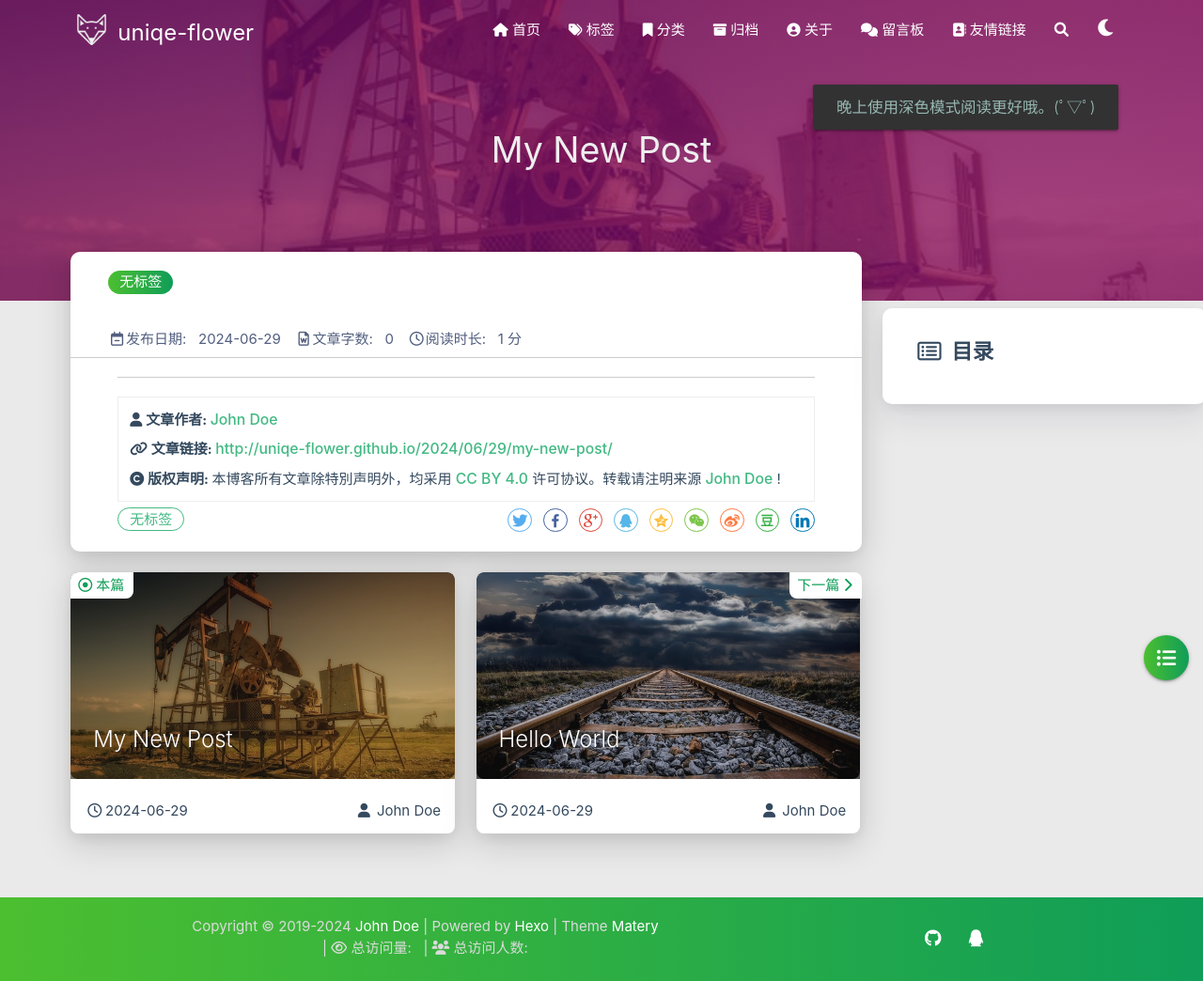
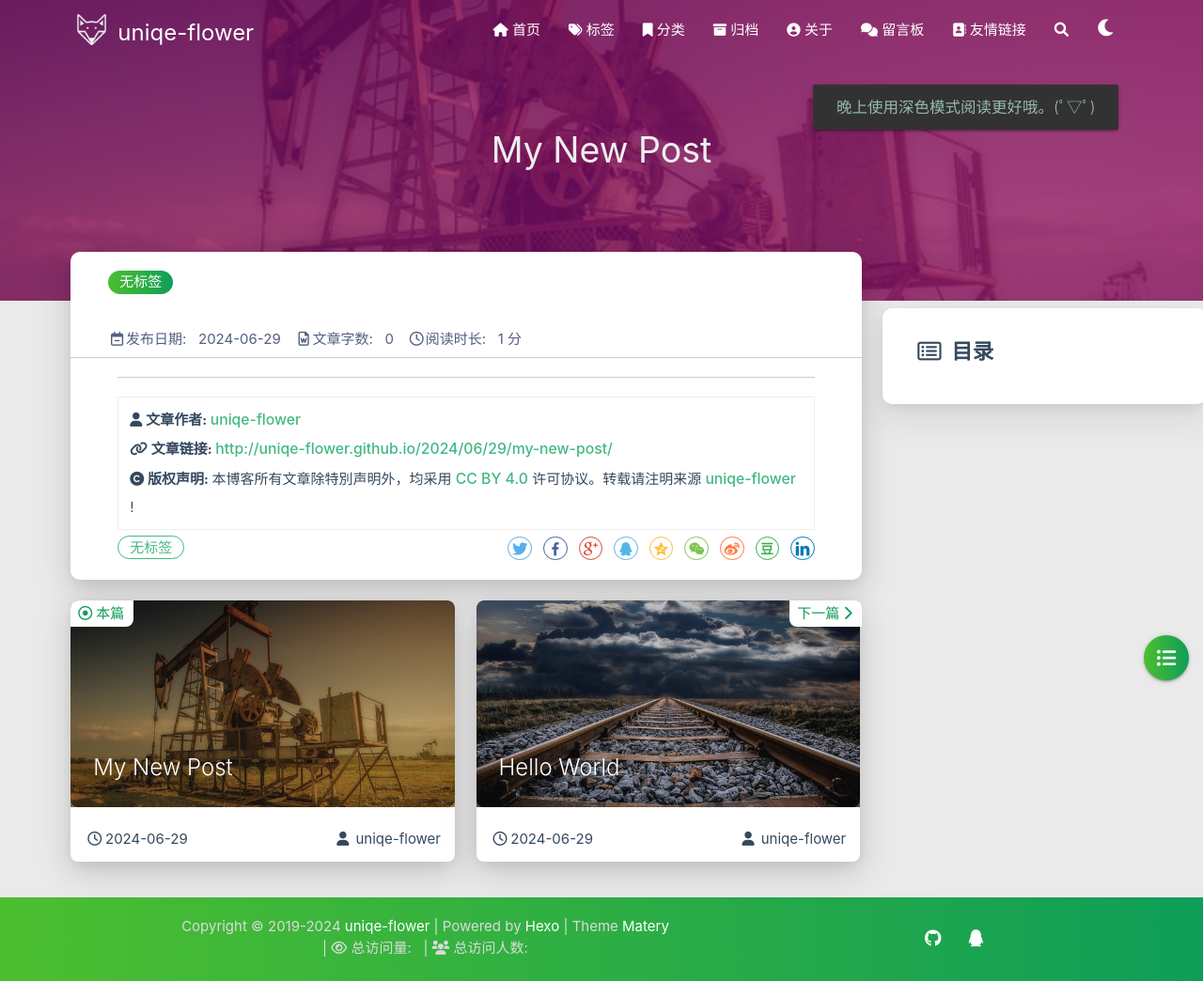
Before and after one commit to uniqe-flower/uniqe-flower.github.io, a plain HTML site: page 2024/06/29/My-New-Post/index.html in a window 1280 px wide. Shown: the whole page at 94% size. Drawn offline with Linux system fonts and the light colour scheme; some packages are replaced by stand-ins of ours; a script that the page names is missing.

Commit message:
Site updated: 2024-06-29 14:58:06

```diff
--- a/2024/06/29/My-New-Post/index.html
+++ b/2024/06/29/My-New-Post/index.html
@@ -420,7 +420,7 @@
                     </i>
                 </span>
                 <span class="reprint-info">
-                    <a href="/about" rel="external nofollow noreferrer">John Doe</a>
+                    <a href="/about" rel="external nofollow noreferrer">uniqe-flower</a>
                 </span>
             </div>
             <div class="reprint__type">
@@ -443,7 +443,7 @@
                     本博客所有文章除特別声明外，均采用
                     <a href="https://creativecommons.org/licenses/by/4.0/deed.zh" rel="external nofollow noreferrer" target="_blank">CC BY 4.0</a>
                     许可协议。转载请注明来源
-                    <a href="/about" target="_blank">John Doe</a>
+                    <a href="/about" target="_blank">uniqe-flower</a>
                     !
                 </span>
             </div>
@@ -538,7 +538,7 @@
                         <span class="publish-author">
 
                             <i class="fas fa-user fa-fw"></i>
-                            John Doe
+                            uniqe-flower
 
                         </span>
                     </div>
@@ -576,7 +576,7 @@
                         <span class="publish-author">
 
                             <i class="fas fa-user fa-fw"></i>
-                            John Doe
+                            uniqe-flower
 
                         </span>
                     </div>
@@ -711,7 +711,7 @@
 
                 <span id="year">2019-2024</span>
 
-            <a href="/about" target="_blank">John Doe</a>
+            <a href="/about" target="_blank">uniqe-flower</a>
             |&nbsp;Powered by&nbsp;<a href="https://hexo.io/" target="_blank">Hexo</a>
             |&nbsp;Theme&nbsp;<a href="https://github.com/blinkfox/hexo-theme-matery" target="_blank">Matery</a>
 
```
Also changed, not shown: 2024/06/29/hello-world/index.html (+5 -5 lines), about/index.html (+3 -3 lines), archives/2024/06/index.html (+3 -3 lines), archives/2024/index.html (+3 -3 lines), archives/index.html (+3 -3 lines), categories/index.html (+1 -1 lines), index.html (+3 -3 lines), tags/index.html (+1 -1 lines).
